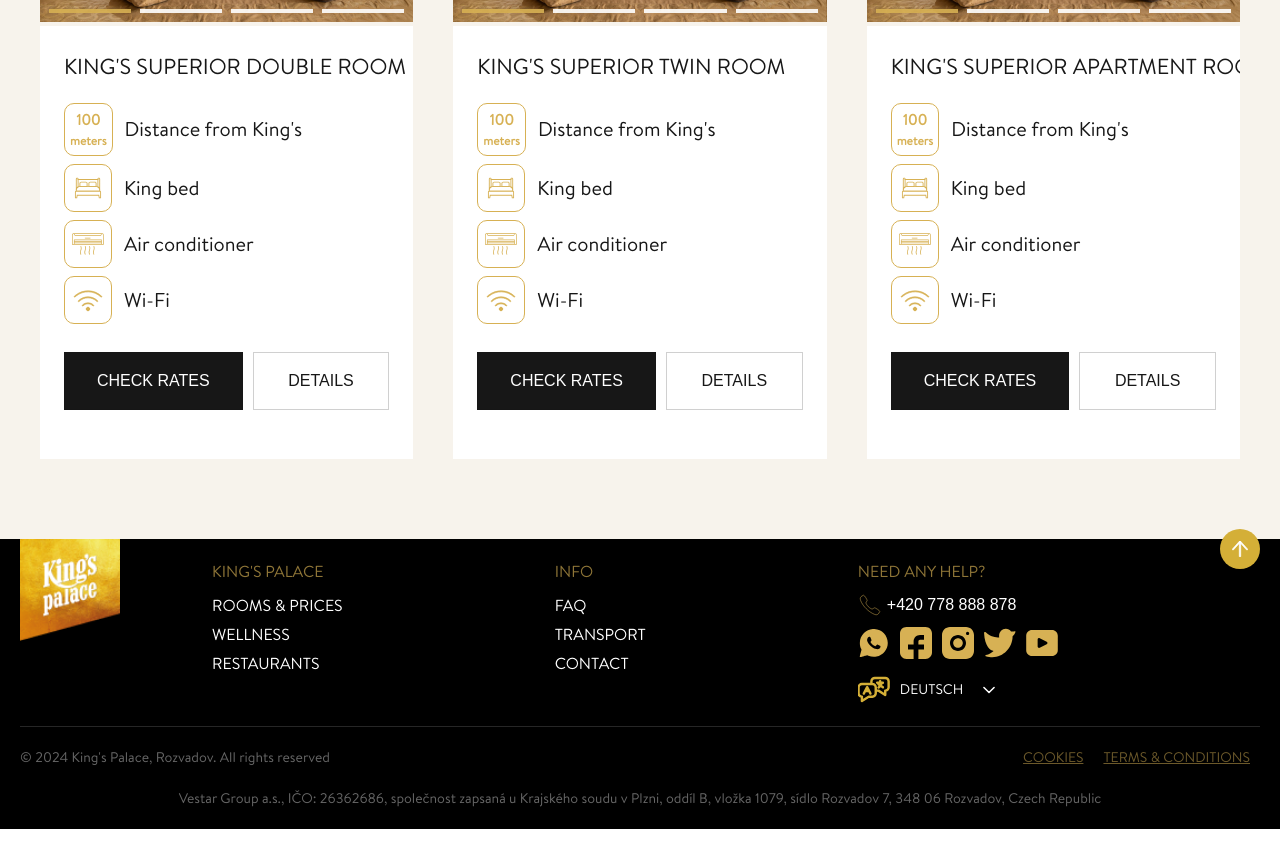
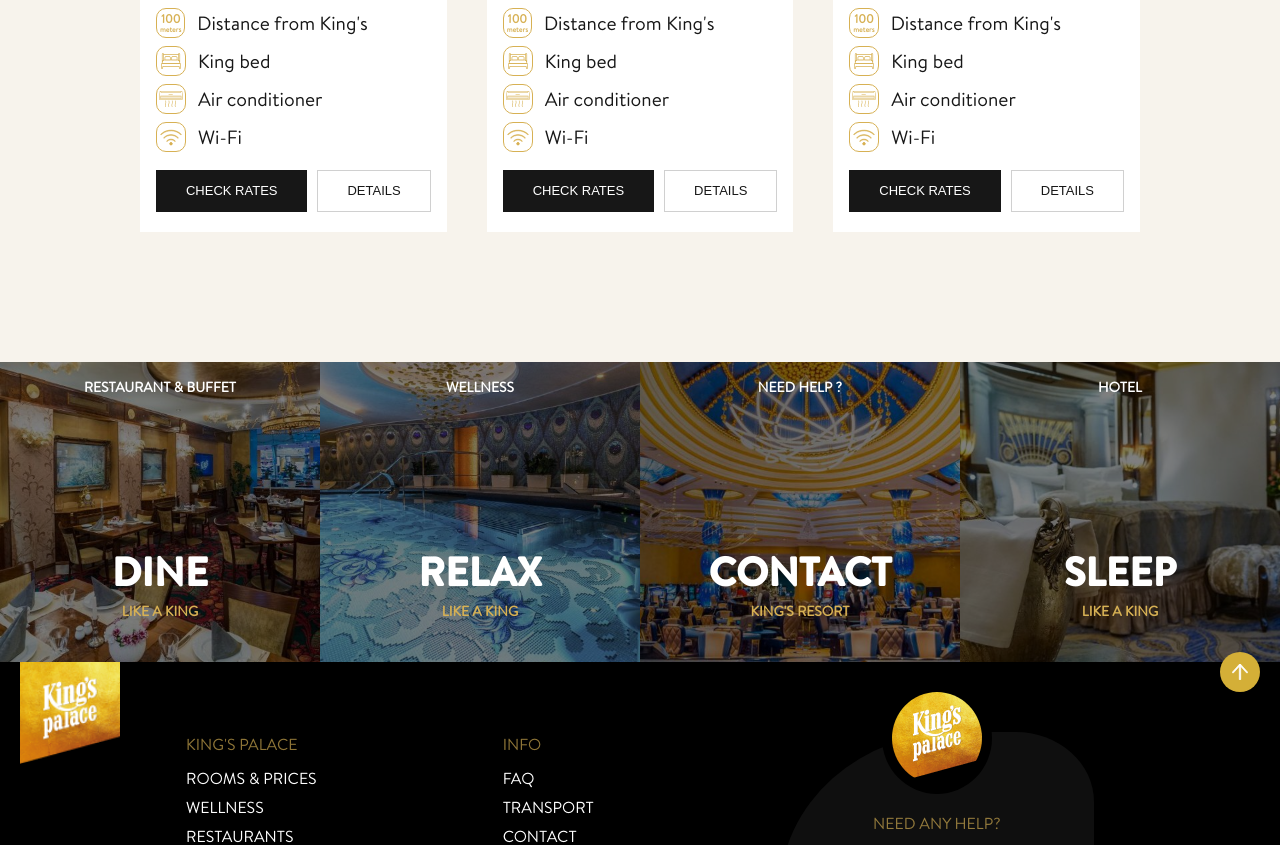
Before and after one commit to N1kk7/hotel-application, a Vue app: page /golf in a window 1280 px wide. Shown: the part 4720-5565 px from the top of the page. Built offline with nearby package versions, Linux system fonts and the light colour scheme.

Commit message:
push changes

```diff
--- a/src/components/FooterC.vue
+++ b/src/components/FooterC.vue
@@ -1,188 +1,92 @@
-<!-- <template>
-    <footer class="footer">
-      <div class="container">
-        <div class="footer-logo">
-          <img src="../assets/images/mainLogo.png" alt="King's Palace" />
-        </div>
-        <div class="footer-sections">
-          <div class="footer-section">
-            <h3>King's Palace</h3>
-            <ul>
-              <li><a href="#">Rooms & Prices</a></li>
-              <li><a href="#">Wellness</a></li>
-              <li><a href="#">Restaurants</a></li>
-            </ul>
-          </div>
-          <div class="footer-section">
-            <h3>Info</h3>
-            <ul>
-              <li><a href="#">FAQ</a></li>
-              <li><a href="#">Transport</a></li>
-              <li><a href="#">Contact</a></li>
-            </ul>
-          </div>
-          <div class="footer-section">
-            <h3>Need Any Help?</h3>
-            <p>📞 +420 778 888 878</p> -->
-            <!-- <div class="social-icons">
-                <a href="#"><i class="fab fa-whatsapp"></i></a>
-                <a href="#"><i class="fab fa-facebook-f"></i></a>
-                <a href="#"><i class="fab fa-instagram"></i></a>
-                <a href="#"><i class="fab fa-instagram"></i></a>
-                <a href="#">
-                    <SvgIcon name="youtube" size="medium"/>
-                </a>
-            </div> -->
-            <!-- <div class="social-icons">
-                <a href="#" aria-label="WhatsApp">
-                <i class="fab fa-whatsapp"></i>
-                <span class="sr-only">WhatsApp</span>
-                </a>
-                <a href="#" aria-label="Facebook">
-                <i class="fab fa-facebook-f"></i>
-                <span class="sr-only">Facebook</span>
-                </a>
-                <a href="#" aria-label="Instagram">
-                <i class="fab fa-instagram"></i>
-                <span class="sr-only">Instagram</span>
-                </a>
-                <a href="#" aria-label="YouTube">
-                <i class="fab fa-youtube"></i> -->
-                <!-- <span class="sr-only">YouTube</span> -->
-                 <!-- <SvgIcon name="youtube" size="medium"/>
-                </a>
+  <template>
+    <div class="desktopFooterLinks">
+        <div class="linksContainer">
+          <router-link to="/restaurants">
+            <div class="link">
+              <img src="@/assets/images/footer/footer-dine.png" alt="link-img">
+              <div class="card">
+                <div class="description">
+                  <span>
+                    restaurant & buffet
+                  </span>
+                </div>
+                <div class="tittle">
+                  <h2>
+                    Dine
+                  </h2>
+                  <span>
+                    Like a king
+                  </span>
+                </div>
+              </div>
             </div>
-            <div class="language-select">
-              <a href="#">Deutsch</a>
+          </router-link>
+          <router-link to="/relax">
+            <div class="link">
+              <img src="@/assets/images/footer/footer-wellness.png" alt="link-img">
+              <div class="card">
+                <div class="description">
+                  <span>
+                    wellness
+                  </span>
+                </div>
+                <div class="tittle">
+                  <h2>
+                    Relax
+                  </h2>
+                  <span>
+                    Like a king
+
+                  </span>
+                </div>
+              </div>
             </div>
-          </div>
-        </div> -->
-        <!-- <div class="footer-bottom">
-          <p>&copy; 2024 King's Palace, Rozvadov. All rights reserved</p>
-          <p>Vestar Group a.s., IČO: 26362686, společnost zapsaná u Krajského soudu v Plzni,
-            oddíl B, vložka 1079, sídlo Rozvadov 7, 348 06 Rozvadov, Czech Republic</p>
-          <ul>
-            <li><a href="#">Cookies</a></li>
-            <li><a href="#">Terms & Conditions</a></li>
-          </ul>
+          </router-link>
+
+          <router-link to="/contacts">
+            <div class="link">
+              <img src="@/assets/images/footer/footer-contact.png" alt="link-img">
+              <div class="card">
+                <div class="description">
+                  <span>
+                    need help ?
+                  </span>
+                </div>
+                <div class="tittle">
+                  <h2>
+                    Contact
+                  </h2>
+                  <span>
+                    King's Resort
+                  </span>
+                </div>
+              </div>
+            </div>
+          </router-link>
+
+          <router-link to="/rooms">
+            <div class="link">
+              <img src="@/assets/images/footer/footer-sleep.png" alt="link-img">
+              <div class="card">
+                <div class="description">
+                  <span>
+                    hotel
+                  </span>
+                </div>
+                <div class="tittle">
+                  <h2>
+                    Sleep
+                  </h2>
+                  <span>
+                    Like a king
+                  </span>
+                </div>
+              </div>
+            </div>
+          </router-link>
+
         </div>
       </div>
-    </footer>
-  </template> -->
-
-<!-- <script>
-import SvgIcon from './SvgIcon.vue';
-
-export default {
-  name: 'FooterComponent',
-  data() {
-
-  },
-  components: {
-    SvgIcon,
-
-  },
-};
-</script> -->
-<!--
-  <style lang="scss" scoped>
-  .footer {
-    background-color: #000;
-    color: #fff;
-    padding: 20px 0;
-
-    .container {
-      display: flex;
-      flex-direction: column;
-      align-items: center;
-
-      .footer-logo {
-        img {
-          width: 100px;
-          margin-bottom: 20px;
-        }
-      }
-
-      .footer-sections {
-        display: flex;
-        justify-content: space-around;
-        width: 100%;
-        margin-bottom: 20px;
-
-        .footer-section {
-          text-align: center;
-
-          h3 {
-            color: #d4af37;
-          }
-
-          ul {
-            list-style: none;
-            padding: 0;
-
-            li {
-              margin: 5px 0;
-
-              a {
-                color: #fff;
-                text-decoration: none;
-
-                &:hover {
-                  text-decoration: underline;
-                }
-              }
-            }
-          }
-        }
-      }
-
-      .social-icons {
-        a {
-          margin: 0 5px;
-          color: #d4af37;
-          font-size: 24px;
-        }
-      }
-
-      .language-select {
-        margin-top: 10px;
-
-        a {
-          color: #d4af37;
-          text-decoration: none;
-        }
-      }
-
-      .footer-bottom {
-        text-align: center;
-        font-size: 12px;
-        border-top: 1px solid #d4af37;
-        padding-top: 10px;
-
-        ul {
-          list-style: none;
-          padding: 0;
-          display: flex;
-          justify-content: center;
-
-          li {
-            margin: 0 10px;
-
-            a {
-              color: #d4af37;
-              text-decoration: none;
-
-              &:hover {
-                text-decoration: underline;
-              }
-            }
-          }
-        }
-      }
-    }
-  }
-  </style> -->
-  <template>
     <footer class="footer">
       <div class="container">
         <div class="footerTop">
@@ -206,8 +110,13 @@
                 <li><a href="#">Contact</a></li>
               </ul>
             </div>
-            <div class="footerColumn">
-              <h3 class="footerTitle">Need Any Help?</h3>
+            <div class="footerColumn columnCard">
+              <!-- <div class="cardWrapper"> -->
+                <div class="logo">
+                  <img src="../assets/images/mainLogo.png" alt="King's Palace" />
+                </div>
+                <div class="items">
+                  <h3 class="footerTitle">Need Any Help?</h3>
               <div class="phoneWrapper">
                 <SvgIcon name="phone" size="small" stroke="none"/>
                 <p class="footerPhone">+420 778 888 878</p>
@@ -230,6 +139,8 @@
                 <SvgIcon name="arrowDown" size="medium" />
 
               </div>
+                </div>
+              <!-- </div> -->
             </div>
           </div>
         </div>
@@ -272,6 +183,86 @@
 </script>
 
   <style lang="scss" scoped>
+@import "@/style/mixins.scss";
+
+  .desktopFooterLinks{
+    .linksContainer{
+      display: flex;
+      justify-content: space-between;
+      align-items: flex-start;
+      width: 100%;
+      a{
+        flex: 1;
+
+        .link{
+        flex: 1;
+        position: relative;
+        min-height: 300px;
+        transition: all ease 0.3s;
+        img{
+          position: absolute;
+          top: 0;
+          left: 0;
+          width: 100%;
+          height: 100%;
+          object-fit: cover;
+          transform: scale(1);
+          transition: all ease 0.3s;
+        }
+        .card{
+          width: -webkit-fill-available;
+          height: -webkit-fill-available;
+          position: absolute;
+          padding: 15px;
+          top: 0;
+          left: 0;
+          display: flex;
+          flex-direction: column;
+          align-items: center;
+          justify-content: space-between;
+          overflow: hidden;
+          transform: scale(1);
+          transition: all ease 0.5s;
+          // background: linear-gradient(180deg, rgba(0, 0, 0, 0.4) 0%, rgba(0, 0, 0, 0.7) 100%);
+          background: rgba(0, 0, 0, 0.5) ;
+          .description{
+            @include text(var(--color-white), 14px, uppercase, 600);
+          }
+          .tittle{
+            text-align: center;
+            margin-bottom: 25px;
+            h2{
+              font-size: clamp(22px, 5vw, 40px);
+              font-family: var(--font-family-grot-bold);
+              text-transform: uppercase;
+              color: #fff;
+            }
+            span{
+              @include text(var(--color-gold), 14px, uppercase, 600);
+            }
+
+          }
+
+        }
+      }
+      @media (min-width: 1024px) {
+        .link:hover{
+          z-index: 10;
+          img{
+            transform: scale(1.06);
+            transition: all ease 0.3s;
+          }
+          .card{
+            // background: linear-gradient(180deg, rgba(0, 0, 0, 0.1) 0%, rgba(0, 0, 0, 0.4) 100%);
+            background: rgba(0, 0, 0, 0.3);
+            transform: scale(1.06);
+            transition: all ease 0.5s;
+          }
+        }
+      }
+      }
+    }
+  }
   .footer {
     background-color: #000;
     color: #fff;
@@ -311,6 +302,7 @@
         display: flex;
         justify-content: space-evenly;
         width: 100%;
+        margin-top: 50px;
 
         .footerColumn {
           margin: 0 20px;
@@ -403,6 +395,62 @@
             }
           }
         }
+        .columnCard{
+          // background-color: #1c1c1c;
+          // border-radius: 3px;
+          // padding: 10px;
+          // display: grid;
+          // justify-content: center;
+          // align-items: flex-start;
+          // display: flex;
+          // vertical-align: top;
+          position: relative;
+          // top: 50px;
+          padding: 0 32px 16px;
+          // border-radius: 50%;
+          border-radius: 57% 25%;
+
+          // height: 300px;
+
+          background-color: #0f0f0f;
+    // display: table;
+    width: 250px;
+          // .cardWrapper{
+            // display: inline-block;
+            // vertical-align: top;
+            // flex-grow: 1;
+            // grid-area: 1/1;
+            // transform: translateY(-25%);
+            // position: relative;
+            // width: 100%;
+            // position: absolute;
+            // left: 50%;
+            // transform: translateX(-50%);
+            // padding: 0 32px 16px;
+
+            // width: inherit;
+            // top: -50px;
+            .logo{
+            text-align: center;
+            position: relative;
+            top: -50px;
+            img{
+              border-radius: 50%;
+              border: 10px solid black;
+              background: black;
+            // transform: translateY(-50%)
+
+              }
+            }
+            .items{
+              display: flex;
+              flex-direction: column;
+              align-items: center;
+              justify-content: center;
+              transform: translateY(-25%);
+            }
+          }
+        // }
       }
     }
 
@@ -427,8 +475,6 @@
           margin: 0 10px;
 
           a {
-            // color: #d4af37;
-            // text-decoration: none;
             color: var(--color-gold);
             font-family: var(--font-text-reg);
             opacity: 0.5;
--- a/src/components/RoomsCarusel.vue
+++ b/src/components/RoomsCarusel.vue
@@ -28,7 +28,7 @@
         :modules="modules"
         class="mySwiper"
       >
-        <swiper-slide v-for="room in rooms" :key="room.id">
+        <swiper-slide v-for="room in roomsWithBreak" :key="room.id">
           <div class="roomCard">
             <swiper
              @swiper="onCardSwiper"
@@ -51,7 +51,13 @@
             </swiper>
             <!-- <img :src="`/${room.image}`" alt="Room Image" /> -->
             <div class="cardInfo">
-              <h3>{{ room.name }}</h3>
+              <!-- <h3 v-html="room.name.replace(\'King's Superior\'', \"King's Superior<br/>\")">
+              {{ room.name }}
+              </h3> -->
+              <!-- <h3 v-html="room.name.replace(\"King's Superior\", \"King's
+               Superior<br/>\")"></h3> -->
+               <h3 v-html="room.breakTittle"></h3>
+
               <ul class="roomOption">
                 <li>
                   <span class="distance">
@@ -61,15 +67,15 @@
                   <span class="option"> Distance from King's </span>
                 </li>
                 <li>
-                  <SvgIcon name="doubleBed" size="medium" stroke="#D7B154" strokeWidth="0"/>
+                  <SvgIcon name="doubleBed" size="small" stroke="#D7B154" strokeWidth="0"/>
                   <span class="option"> King bed </span>
                 </li>
                 <li>
-                  <SvgIcon name="conditioner" size="medium" stroke="#D7B154" strokeWidth="0"/>
+                  <SvgIcon name="conditioner" size="small" stroke="#D7B154" strokeWidth="0"/>
                   <span class="option"> Air conditioner </span>
                 </li>
                 <li>
-                  <SvgIcon name="wifi" size="medium" stroke="#D7B154" />
+                  <SvgIcon name="wifi" size="small" stroke="#D7B154" />
                   <span class="option"> Wi-Fi </span>
                 </li>
               </ul>
@@ -157,6 +163,14 @@
     //   required: true,
     // },
   },
+  computed: {
+    roomsWithBreak() {
+      return this.rooms.map((room) => ({
+        ...room,
+        breakTittle: room.name.replace("King's Superior", "King's Superior<br/>"),
+      }));
+    },
+  },
   setup() {
     const swiperInstance = ref(null);
     const cardSwiperInstance = ref(null);
@@ -171,7 +185,7 @@
       if (width >= 1024) {
         slidesPerView.value = 3;
         spaceBetween.value = 40;
-      } else if (width >= 430 && width < 1024) {
+      } else if (width >= 550 && width < 1024) {
         slidesPerView.value = 2;
         spaceBetween.value = 30;
       } else {
@@ -228,13 +242,14 @@
 .rooms {
   background: var(--color-light);
   margin-inline: 40px;
+  margin-bottom: 80px;
   .topRooms {
     display: flex;
     align-items: center;
     justify-content: space-between;
     margin-block: 20px;
     h2 {
-      @include text(var(--color-black), 48px, uppercase, 500);
+      @include text(var(--color-black), clamp(20px, 5vw, 48px), uppercase, 500);
       // text-align: center;
       flex: 1;
     }
@@ -252,23 +267,39 @@
     }
   }
   .roomCards {
-    margin-bottom: 80px;
+    width: 90%;
+    // height: 35vw;
+    // margin-bottom: 80px;
+    margin: 0 auto;
     display: flex;
     justify-content: space-around;
     gap: 10px;
+    .swiper{
+      // padding: 0 18px 18px;
+      padding: 0 40px 50px;
+
+    }
     .swiper-slide{
+    // box-shadow: 0px 4px 8px rgba(0, 0, 0, 0.1);
+      box-shadow: 10px 10px 8px rgba(0, 0, 0, 0);
+      transition: all ease 0.3s;
+
       // max-width: 460px;
       .roomCard {
       position: relative;
       width: 100%;
       height: 100%;
+      border-radius: 0;
+      transition: all ease 0.5s;
+
       // max-width: 460px;
       .swiper{
+        padding: 0;
         .swiper-wrapper{
           .swiper-slide{
           // height: auto;
           img{
-            min-height: 300px;
+            // min-height: 300px;
             width: 100%;
             // height: 100%;
             object-fit: cover;
@@ -298,13 +329,15 @@
         }
       }
       .cardInfo {
-        padding: clamp(14px, 2vw, 24px);
+        padding: 10px clamp(10px, 2vw, 16px);
         background: white;
+        position: relative;
         h3 {
-          @include text(var(--color-black), clamp(12px, 1.7vw, 26px), unset, 500);
+          @include text(var(--color-black), clamp(12px, 1.6vw, 22px), unset, 700);
           text-transform: uppercase;
-          white-space: nowrap;
-          margin-bottom: 20px;
+          text-align: start;
+          margin-bottom: 10px;
+          // min-height: 66px;
         }
         .roomOption {
           li {
@@ -321,37 +354,60 @@
               justify-content: center;
               border: 1px solid #d7b154;
               border-radius: 10px;
-              padding: 5px;
+              padding: 3px;
               color: #d7b154;
               .meters {
-                @include text(var(--color-gold), 15px, unset, 800);
+                @include text(var(--color-gold), 12px, unset, 800);
+                line-height: 120%;
               }
               .description {
-                @include text(var(--color-gold), 12px, unset, 700);
+                @include text(var(--color-gold), 7px, unset, 700);
+                line-height: 110%;
               }
             }
             svg {
               border: 1px solid #d7b154;
               border-radius: 10px;
-              padding: 7px;
+              padding: 2px;
             }
             .option {
-              @include text(var(--color-black), 20px, unset, 400);
+              @include text(var(--color-black), clamp(10px, 1.5vw, 20px), unset, 400);
             }
           }
         }
         .cardButtons {
           display: flex;
           justify-content: space-between;
-          flex-wrap: wrap;
+          flex-wrap: nowrap;
           gap: 10px;
-          padding-top: 20px;
-          margin-bottom: 25px;
+          padding-top: 10px;
+          margin-bottom: 10px;
+          position: relative;
           .TertiaryButton {
-            flex: 1;
+            // padding: 16px clamp(10px, 2vw, 32px);
+            padding: unset;
+            padding-block: clamp(5px, 1.5vw, 10px);
+            flex: 1 1 auto;
+            span{
+              font-size: clamp(8px, 1.5vw, 13px);
+            }
           }
         }
       }
+    }
+    }
+    @media (min-width: 1024px) {
+      .swiper-slide:hover{
+      // box-shadow: 0px 4px 8px rgba(0, 0, 0, 0.1);
+      // box-shadow: 20px 20px 16px rgba(0, 0, 0, 0.15);
+      // box-shadow: 25px 30px 25px rgba(0, 0, 0, 0.15);
+      box-shadow: 15px 25px 20px rgba(0, 0, 0, 0.25);
+      transition: all ease 0.3s;
+      .roomCard{
+        transform: scale(1.02);
+        transition: all ease 0.5s;
+      }
+
     }
     }
 
@@ -360,6 +416,7 @@
 @media (max-width: 1024px) {
       .rooms{
         .roomCards{
+          width: 100%;
           .swiper{
             .swiper-wrapper{
               .swiper-slide{
@@ -375,9 +432,19 @@
         }
       }
     }
+    @media (max-width: 768px) {
+      .rooms{
+        .topRooms{
+          .buttons{
+            display: none;
+          }
+        }
+      }
+    }
     @media (max-width: 425px) {
       .rooms{
-        margin-inline: 15px;
+        margin-inline: 5px;
+        padding: 0;
         .roomCards{
           .swiper{
             .swiper-wrapper{
```
Also changed, not shown: src/assets/images/footer/footer-contact.png (renamed from src/assets/images/footer/footer-contact.jpg).
